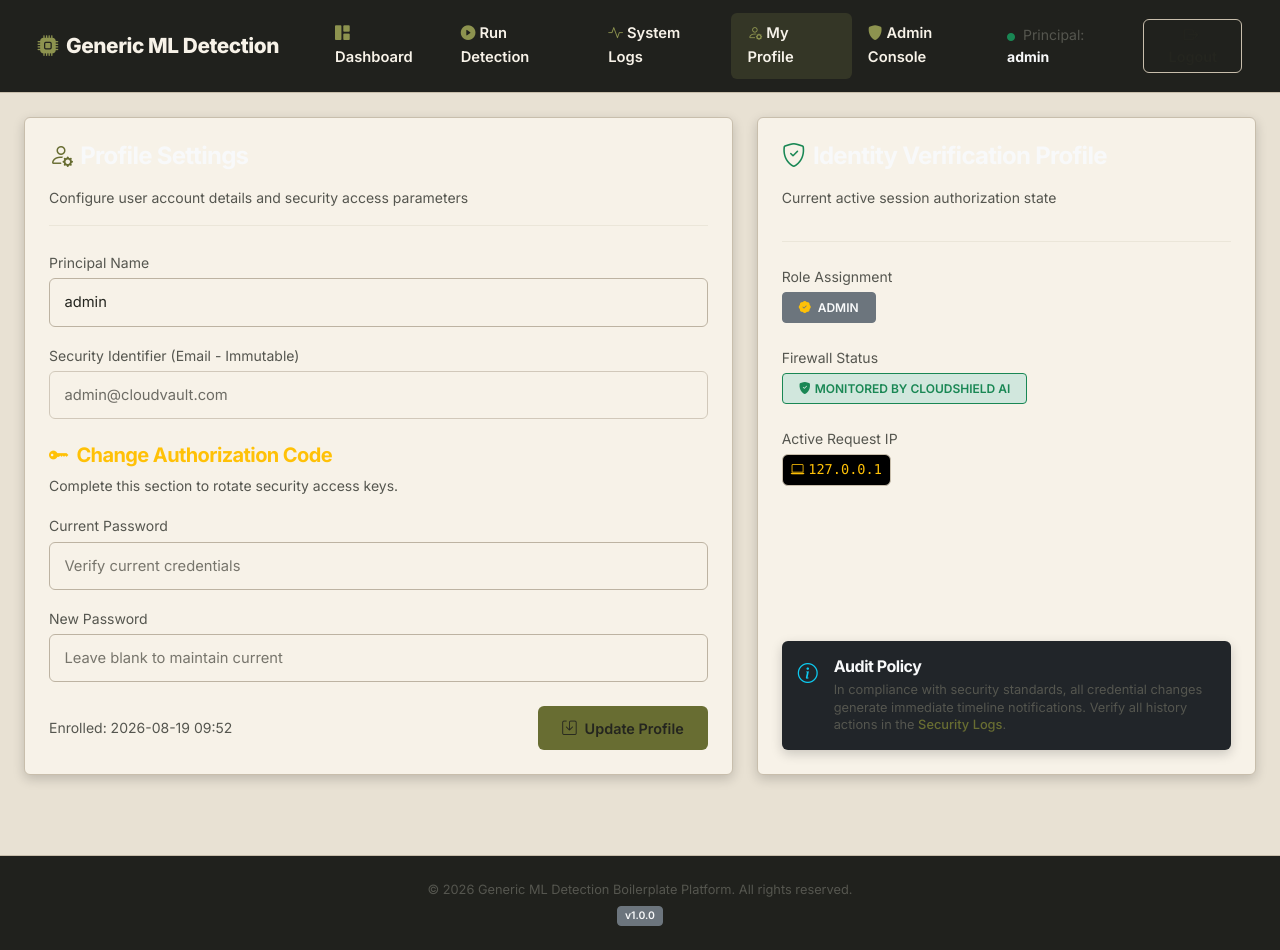
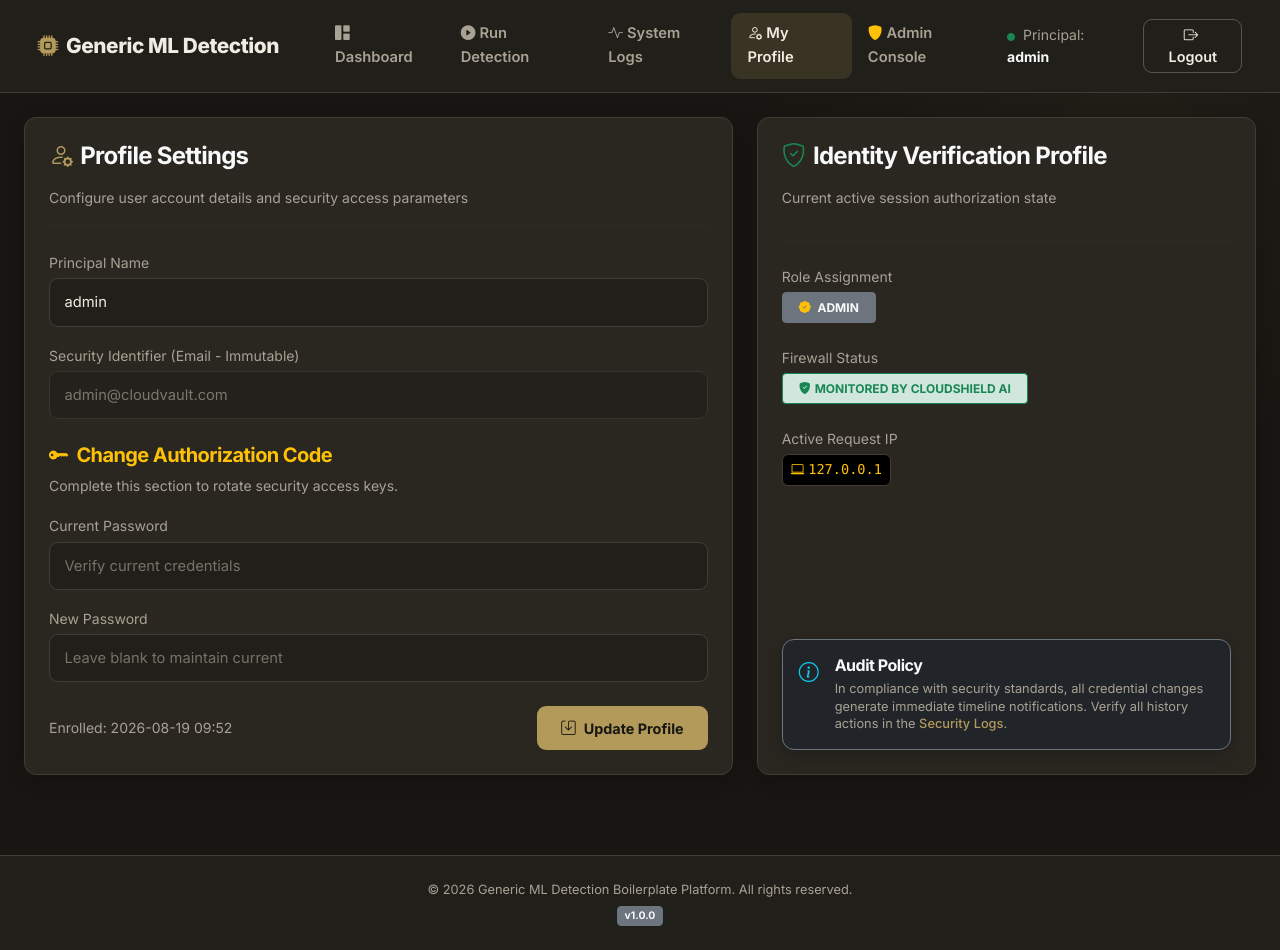
Before and after one commit to pranjal885/ml-detection-boilerplate, a Flask app: page /profile in a window 1280 px wide. Run offline with Flask 3, Linux system fonts and the light colour scheme; the visitor is signed in with stand-in values (Sample User, id 1).

Commit message:
style: improve theme contrast

```diff
--- a/app/static/css/style.css
+++ b/app/static/css/style.css
@@ -14,35 +14,35 @@
 
     /* Background */
 
-    --bg-main: #E8E1D3;
+    --bg-main: #171612;
 
-    --bg-sidebar: #20211D;
+    --bg-sidebar: #211F19;
 
-    --bg-card: #F7F2E8;
+    --bg-card: #292720;
 
-    --border-color: #C8BEAC;
+    --border-color: #403D34;
 
     /* Enterprise Orange */
 
-    --primary: #686D32;
+    --primary: #B39A5B;
 
-    --primary-hover: #555A29;
+    --primary-hover: #8F773F;
 
-    --primary-light: #8D934F;
+    --primary-light: #D0B878;
 
     /* Status Colors */
 
-    --color-success: #4E7B4B;
+    --color-success: #6F9A68;
 
-    --color-warning: #A97818;
+    --color-warning: #C79A4B;
 
-    --color-danger: #9B4545;
+    --color-danger: #B85F59;
 
     /* Typography */
 
-    --text-primary: #24251F;
+    --text-primary: #F1ECE2;
 
-    --text-secondary: #55564F;
+    --text-secondary: #A9A294;
 
     /* Shadows */
 
@@ -121,7 +121,7 @@ p {
 
     border: 1px solid var(--border-color);
 
-    border-radius: 6px;
+    border-radius: 10px;
 
     padding: 1.5rem;
 
@@ -146,7 +146,7 @@ p {
 
 .navbar-soc {
 
-    background: #20211D;
+    background: #211F19;
 
     border-bottom: 1px solid var(--border-color);
 
@@ -160,7 +160,7 @@ p {
 
     font-weight: 800;
 
-    color: var(--text-primary) !important;
+    color: white !important;
 
     letter-spacing: -.02em;
 
@@ -180,7 +180,7 @@ p {
 
     font-weight: 600;
 
-    border-radius: 6px;
+    border-radius: 10px;
 
     padding: .6rem 1rem !important;
 
@@ -190,17 +190,17 @@ p {
 
 .nav-link-soc:hover {
 
-    background: rgba(122, 127, 69, .12);
+    background: rgba(179, 154, 91, .12);
 
-    color: var(--text-primary) !important;
+    color: white !important;
 
 }
 
 .nav-link-soc.active {
 
-    background: rgba(122, 127, 69, .18);
+    background: rgba(179, 154, 91, .18);
 
-    color: var(--text-primary) !important;
+    color: white !important;
 
 }
 
@@ -210,11 +210,11 @@ p {
 
 .form-soc {
 
-    background: #EFE8DB !important;
+    background: #211F19 !important;
 
     border: 1px solid var(--border-color) !important;
 
-    color: var(--text-primary) !important;
+    color: white !important;
 
     border-radius: 6px !important;
 
@@ -228,7 +228,7 @@ p {
 
 .form-soc::placeholder {
 
-    color: #8B8A82;
+    color: #918B7D;
 
 }
 
@@ -253,11 +253,11 @@ p {
 
     background: var(--primary);
 
-    color: var(--text-primary);
+    color: white;
 
     border: none;
 
-    border-radius: 6px;
+    border-radius: 10px;
 
     padding: .7rem 1.4rem;
 
@@ -281,11 +281,11 @@ p {
 
     background: transparent;
 
-    color: var(--text-primary);
+    color: white;
 
     border: 1px solid var(--border-color);
 
-    border-radius: 6px;
+    border-radius: 10px;
 
     padding: .7rem 1.4rem;
 
@@ -711,7 +711,7 @@ p {
 
 .alert {
 
-    border-radius: 6px;
+    border-radius: 10px;
 
     border: none;
 
@@ -789,7 +789,7 @@ p {
 
 footer {
 
-    background: #20211D;
+    background: #211F19;
 
     border-top: 1px solid var(--border-color) !important;
 
@@ -835,13 +835,13 @@ a:hover {
 
 ::-webkit-scrollbar-track {
 
-    background: #20211D;
+    background: #211F19;
 
 }
 
 ::-webkit-scrollbar-thumb {
 
-    background: #5D5E56;
+    background: #716C5D;
 
     border-radius: 20px;
 
@@ -976,88 +976,291 @@ a:hover {
 }
 
 /* ===========================================================
-   WARM LIGHT THEME FINISH
+   CLOUDVAULT — CHARCOAL / BRASS REDESIGN
    =========================================================== */
 
-.navbar-soc,
-footer {
-    color: #F7F3EA;
+:root {
+    --bg-main: #171612;
+    --bg-sidebar: #211F19;
+    --bg-card: #292720;
+    --border-color: #403D34;
+
+    --primary: #B39A5B;
+    --primary-hover: #8F773F;
+    --primary-light: #D0B878;
+
+    --color-success: #6F9A68;
+    --color-warning: #C79A4B;
+    --color-danger: #B85F59;
+
+    --text-primary: #F1ECE2;
+    --text-secondary: #A9A294;
+
+    --shadow-sm: 0 5px 18px rgba(0, 0, 0, .22);
+    --shadow-lg: 0 14px 34px rgba(0, 0, 0, .30);
 }
 
-.navbar-soc .navbar-brand-soc,
-.navbar-soc .nav-link-soc,
-.navbar-soc .navbar-brand-soc span {
-    color: #F7F3EA !important;
+/* Overall page */
+body {
+    background:
+        radial-gradient(circle at 88% 8%, rgba(179, 154, 91, .055), transparent 24rem),
+        #171612;
+    color: #F1ECE2;
 }
 
-.navbar-soc .nav-link-soc:hover,
-.navbar-soc .nav-link-soc.active {
-    color: #F7F3EA !important;
+/* Headings are warm ivory, not pure white */
+h1,
+h2,
+h3,
+h4,
+h5,
+h6 {
+    color: #F1ECE2;
 }
 
-.navbar-soc .nav-link-soc.active {
-    background: rgba(122, 127, 69, .22);
+/* Cards */
+.soc-card {
+    background: #292720;
+    border: 1px solid #403D34;
+    border-radius: 12px;
+    box-shadow: 0 5px 18px rgba(0, 0, 0, .22);
 }
 
-.soc-card,
-.ml-pipeline-container,
-.pipeline-node,
-.soc-upload-zone {
-    background-color: var(--bg-card);
+.soc-card:hover {
+    border-color: #766744;
+    box-shadow: 0 14px 34px rgba(0, 0, 0, .30);
 }
 
+/* Navigation */
+.navbar-soc {
+    background: #211F19;
+    border-bottom: 1px solid #403D34;
+}
+
+.navbar-brand-soc {
+    color: #F1ECE2 !important;
+}
+
+.navbar-brand-soc span {
+    color: #B39A5B !important;
+}
+
+.nav-link-soc {
+    color: #A9A294 !important;
+    border-radius: 9px;
+}
+
+.nav-link-soc:hover {
+    background: rgba(179, 154, 91, .10);
+    color: #F1ECE2 !important;
+}
+
+.nav-link-soc.active {
+    background: rgba(179, 154, 91, .16);
+    color: #F1ECE2 !important;
+}
+
+/* Inputs */
 .form-soc {
-    background: #EFE8DB !important;
-    color: var(--text-primary) !important;
+    background: #211F19 !important;
+    border: 1px solid #403D34 !important;
+    color: #F1ECE2 !important;
+    border-radius: 9px !important;
+}
+
+.form-soc::placeholder {
+    color: #777267;
 }
 
 .form-soc:focus {
-    background: #F7F2E8 !important;
+    background: #24221C !important;
+    border-color: #B39A5B !important;
+    box-shadow: 0 0 0 3px rgba(179, 154, 91, .14) !important;
 }
 
-::selection {
-    background: rgba(122, 127, 69, .22);
-    color: var(--text-primary);
+/* Buttons */
+.btn-soc-primary {
+    background: #B39A5B;
+    color: #171612;
+    border-radius: 9px;
+    font-weight: 700;
 }
 
-
-/* ===========================================================
-   CONTRAST PASS — WARM PALETTE
-   =========================================================== */
-
-body {
-    color: #24251F;
+.btn-soc-primary:hover {
+    background: #D0B878;
+    color: #171612;
 }
 
-.text-muted,
-.text-secondary,
-small,
-.form-text {
-    color: #55564F !important;
+.btn-soc-outline {
+    color: #F1ECE2;
+    border-color: #5A5548;
+    border-radius: 9px;
 }
 
+.btn-soc-outline:hover {
+    border-color: #B39A5B;
+    background: rgba(179, 154, 91, .09);
+    color: #F1ECE2;
+}
+
+/* Tables */
+.table-soc th {
+    background: #2D2A22 !important;
+    color: #A9A294 !important;
+}
+
+.table-soc td {
+    color: #D8D1C4 !important;
+}
+
+.table-soc tbody tr:hover {
+    background: rgba(179, 154, 91, .055);
+}
+
+/* Metric cards */
+.metric-value-soc {
+    color: #F1ECE2;
+}
+
+/* ML pipeline */
+.ml-pipeline-container {
+    background: #292720;
+    border-color: #403D34;
+    border-radius: 12px;
+}
+
+.pipeline-node {
+    background: #24221C;
+    border-color: #403D34;
+    border-radius: 10px;
+}
+
+.pipeline-node:hover,
+.pipeline-node.active-risk {
+    border-color: #B39A5B;
+}
+
+.pipeline-node.active-risk {
+    background: rgba(179, 154, 91, .09);
+}
+
+.pipeline-connector,
+.rec-status-icon {
+    color: #B39A5B;
+}
+
+/* Upload area */
+.soc-upload-zone {
+    background: rgba(241, 236, 226, .018);
+    border-color: #4B473C;
+    border-radius: 12px;
+}
+
+.soc-upload-zone:hover {
+    border-color: #B39A5B;
+    background: rgba(179, 154, 91, .055);
+}
+
+.soc-upload-zone i {
+    color: #B39A5B;
+}
+
+/* Alerts */
+.alert-info {
+    background: rgba(179, 154, 91, .10);
+    color: #E4D2A8;
+    border-left-color: #B39A5B;
+}
+
+/* Progress */
+.progress {
+    background: #211F19;
+}
+
+.progress-bar {
+    background: linear-gradient(90deg, #8F773F, #D0B878);
+}
+
+/* Footer */
+footer {
+    background: #211F19;
+    border-top-color: #403D34 !important;
+}
+
+/* Links */
 a {
-    color: #555A29;
+    color: #C7AD70;
 }
 
 a:hover {
-    color: #41451F;
+    color: #D0B878;
 }
 
+/* Scrollbar */
+::-webkit-scrollbar-track {
+    background: #171612;
+}
+
+::-webkit-scrollbar-thumb {
+    background: #4E4A3F;
+}
+
+::-webkit-scrollbar-thumb:hover {
+    background: #B39A5B;
+}
+
+/* Bootstrap overrides */
+.text-primary,
+.link-primary {
+    color: #B39A5B !important;
+}
+
+.bg-primary {
+    background-color: #B39A5B !important;
+}
+
+.border-primary {
+    border-color: #B39A5B !important;
+}
+
+.btn-primary {
+    background: #B39A5B !important;
+    border-color: #B39A5B !important;
+    color: #171612 !important;
+}
+
+.btn-primary:hover {
+    background: #D0B878 !important;
+    border-color: #D0B878 !important;
+    color: #171612 !important;
+}
+
+.btn-outline-primary {
+    color: #C7AD70 !important;
+    border-color: #8F773F !important;
+}
+
+.btn-outline-primary:hover {
+    background: #B39A5B !important;
+    border-color: #B39A5B !important;
+    color: #171612 !important;
+}
+
+/* Native/Bootstrap controls */
 .form-control,
 .form-select,
 input,
 textarea,
 select {
-    color: #24251F !important;
-    background-color: #F7F2E8 !important;
-    border-color: #BDB3A2 !important;
+    background-color: #211F19 !important;
+    color: #F1ECE2 !important;
+    border-color: #403D34 !important;
 }
 
 .form-control::placeholder,
 input::placeholder,
 textarea::placeholder {
-    color: #77756C !important;
+    color: #777267 !important;
     opacity: 1;
 }
 
@@ -1066,75 +1269,47 @@ textarea::placeholder {
 input:focus,
 textarea:focus,
 select:focus {
-    color: #24251F !important;
-    background-color: #FFF9EF !important;
-    border-color: #686D32 !important;
-    box-shadow: 0 0 0 .15rem rgba(104, 109, 50, .18) !important;
+    background-color: #24221C !important;
+    color: #F1ECE2 !important;
+    border-color: #B39A5B !important;
+    box-shadow: 0 0 0 .15rem rgba(179, 154, 91, .14) !important;
 }
 
-table,
-.table {
-    color: #24251F;
-}
-
-.table th {
-    color: #34352F !important;
-    background-color: #DDD5C5 !important;
-}
-
-.table td {
-    color: #3F4039 !important;
+.text-muted,
+.text-secondary,
+small,
+.form-text {
+    color: #A9A294 !important;
 }
 
 .card-title,
-.card-text,
-h1,
-h2,
-h3,
-h4,
-h5,
-h6 {
-    color: #24251F;
+.card-text {
+    color: #F1ECE2;
 }
 
-/* Keep the dark navigation areas intentionally dark for strong contrast. */
-.navbar-soc,
-.navbar-soc .navbar-brand-soc,
-.navbar-soc .nav-link-soc,
-footer {
-    color: #F7F2E8 !important;
+.dropdown-menu,
+.modal-content {
+    background: #292720;
+    border: 1px solid #403D34;
+    color: #F1ECE2;
 }
 
-.navbar-soc .nav-link-soc i,
-.navbar-soc .navbar-brand-soc i {
-    color: #8D934F !important;
+.dropdown-item {
+    color: #D8D1C4;
 }
 
-/* Buttons use darker text where the background is light. */
-.btn-outline-secondary {
-    color: #4B4C45 !important;
-    border-color: #8E887B !important;
+.dropdown-item:hover {
+    background: rgba(179, 154, 91, .10);
+    color: #F1ECE2;
 }
 
-.btn-outline-secondary:hover {
-    color: #24251F !important;
-    background: #DDD5C5 !important;
+/* Mobile spacing */
+@media (max-width: 768px) {
+    .soc-card {
+        border-radius: 10px;
+    }
+
+    .ml-pipeline-container {
+        padding: 1rem;
+    }
 }
-
-.badge {
-    font-weight: 600;
-}
-
-/* Make code/data blocks readable without bringing blue back. */
-pre,
-code,
-pre code {
-    color: #3E4038;
-    background: #DDD5C5;
-}
-
-/* Selection remains warm olive, never blue. */
-::selection {
-    background: rgba(104, 109, 50, .25);
-    color: #24251F;
-}
```
Also changed, not shown: other parts of app/static/css/style.css (+39 -39 lines).
